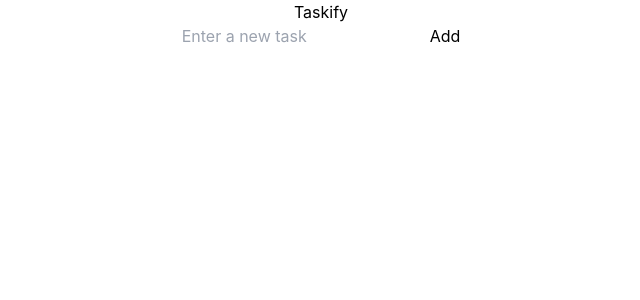
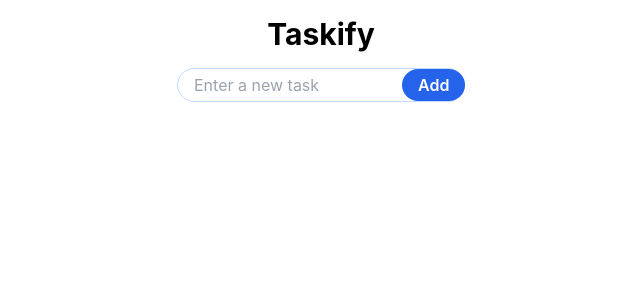
Before and after one commit to fernandobouchet/Taskify, a React (Create React App) app: page / in a window 1280 px wide. Shown: the top 300 px of the page, without its empty margins (319-959 px from the left). Built offline with nearby package versions, Linux system fonts and the light colour scheme.

Commit message:
Add some styles to 'Header' and 'InputField'

```diff
--- a/src/components/Header.tsx
+++ b/src/components/Header.tsx
@@ -2,8 +2,8 @@ import React from "react";
 
 const Header = () => {
   return (
-    <div>
-      <h1>Taskify</h1>
+    <div className="p-4">
+      <h1 className="text-3xl font-bold">Taskify</h1>
     </div>
   );
 };
--- a/src/components/InputField.tsx
+++ b/src/components/InputField.tsx
@@ -8,14 +8,23 @@ interface Props {
 
 const InputField: React.FC<Props> = ({ todo, setTodo, handleAdd }) => {
   return (
-    <form onSubmit={handleAdd}>
+    <form onSubmit={handleAdd} className="flex justify-center">
+      <div className="flex content-center w-72 px-4 border border-blue-200 rounded-full">
         <input
+          className="w-52 focus:outline-none"
           type="input"
           placeholder="Enter a new task"
           value={todo}
           onChange={(e) => setTodo(e.target.value)}
         />
-      <button type="submit">Add</button>
+        <button
+          className="px-4 py-1 text-ms text-white font-semibold rounded-full bg-blue-600
+        hover:bg-blue-800"
+          type="submit"
+        >
+          Add
+        </button>
+      </div>
     </form>
   );
 };
```
Lines whose indentation alone changed are shown as unchanged.
